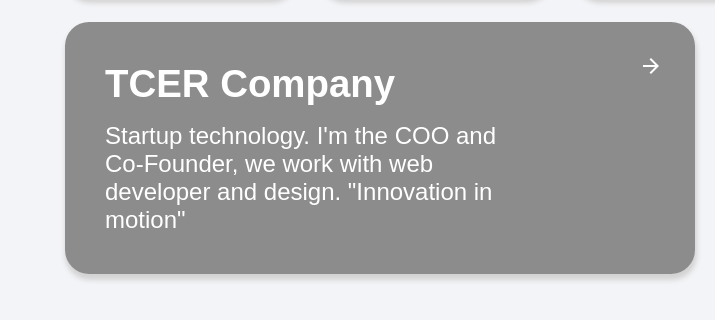
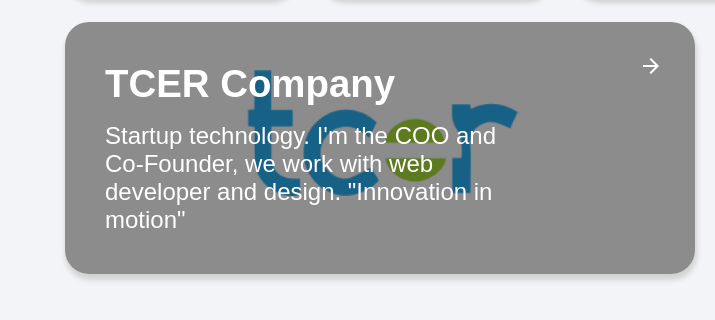
Before and after one commit to EssEnemiGz/portafolio, a plain HTML site: page index.html in a window 1280 px wide. Shown: the part 718-1038 px from the top of the page, 0-715 px from the left. Drawn offline with nearby package versions, Linux system fonts and the light colour scheme; the site is published under a folder, as on GitHub Pages, so addresses that start at the root find nothing.

Commit message:
"Debug error with url()"

```diff
--- a/static/css/portafolio.css
+++ b/static/css/portafolio.css
@@ -365,7 +365,7 @@ span.button-icon{
 }
 
 .tcer{
-  background-image: url("/static/img/tcer.png");
+  background-image: url("../img/tcer.png");
   background-repeat: no-repeat;
   background-size: cover;
   background-position: center;
```
